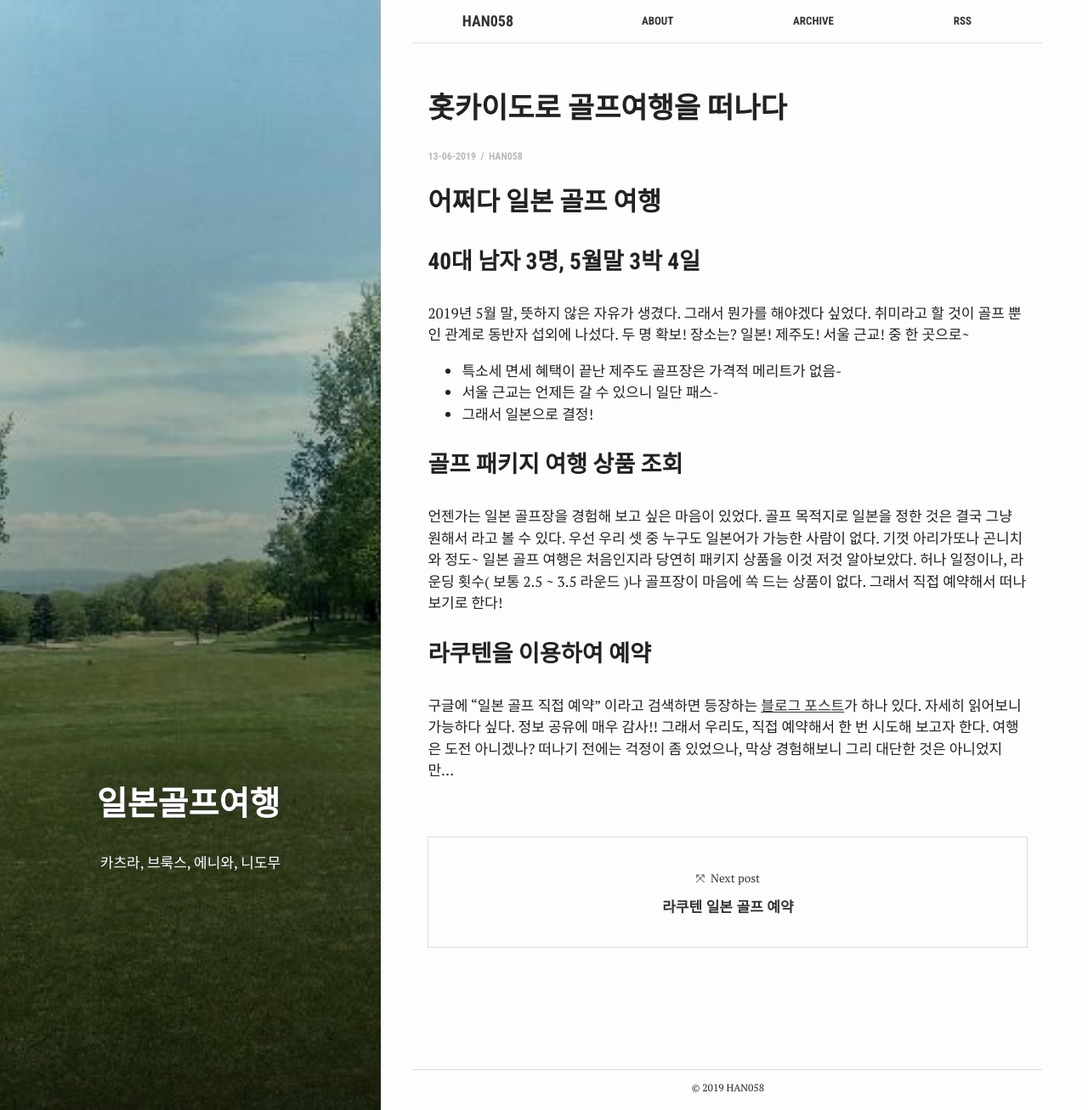
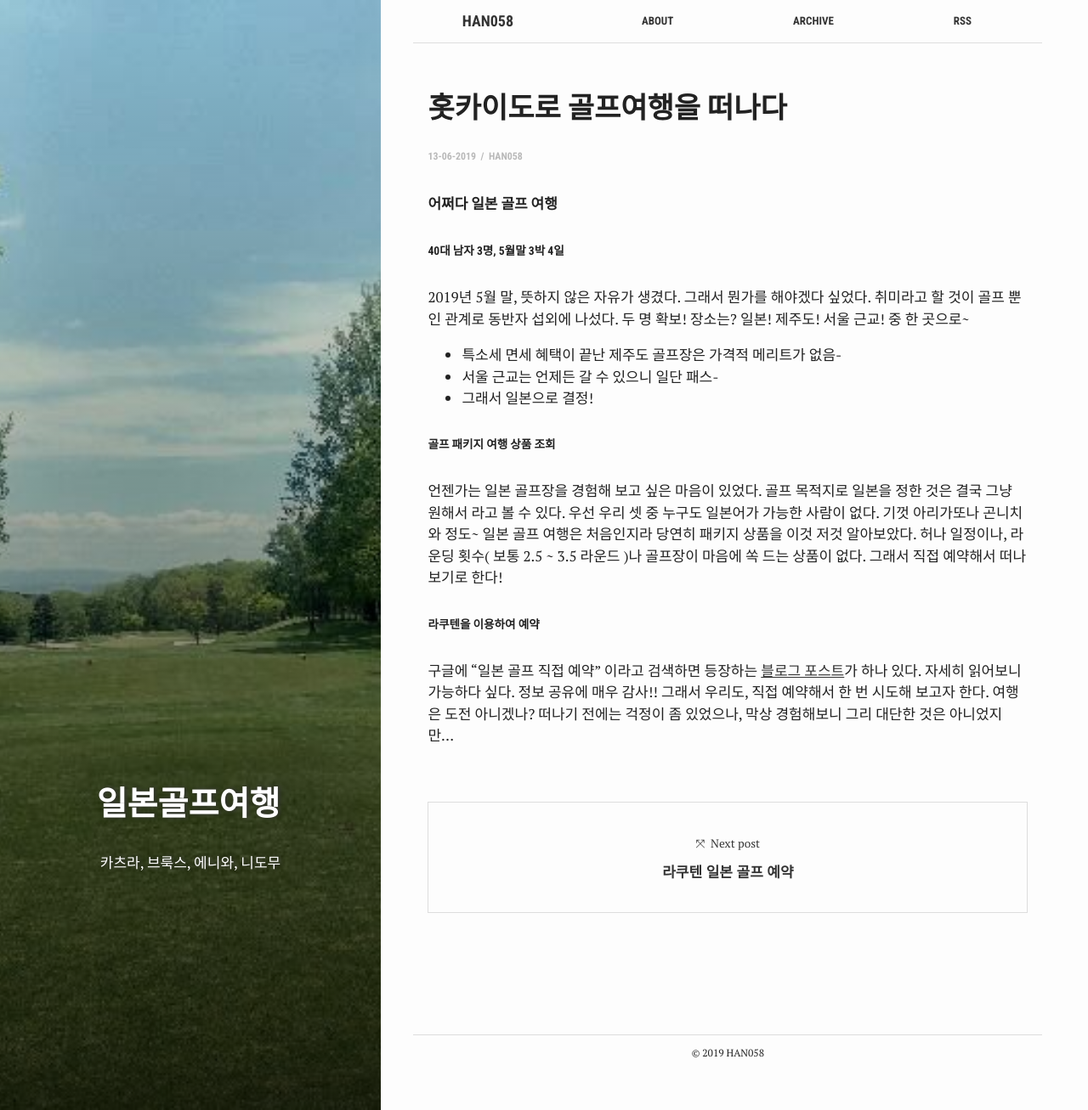
Before and after one commit to han058/han058.github.io, a Jekyll site: the page built from _posts/2019-06-13-hokkaido-golf.md, in a window 1280 px wide and 1307 px high. Shown: the whole window at 85% size. Built offline with Jekyll 4.4.1, drawn with Linux system fonts in a browser that asks for light colours.

Commit message:
correction

```diff
--- a/_posts/2019-06-13-hokkaido-golf.md
+++ b/_posts/2019-06-13-hokkaido-golf.md
@@ -9,8 +9,8 @@ categories: posts
 tags: '일본골프여행'
 author: han058
 ---
-## 어쩌다 일본 골프 여행
-### 40대 남자 3명, 5월말 3박 4일
+##### 어쩌다 일본 골프 여행
+###### 40대 남자 3명, 5월말 3박 4일
 2019년 5월 말, 뜻하지 않은 자유가 생겼다.
 그래서 뭔가를 해야겠다 싶었다.
 취미라고 할 것이 골프 뿐인 관계로 동반자 섭외에 나섰다.
@@ -20,7 +20,7 @@ author: han058
 * 서울 근교는 언제든 갈 수 있으니 일단 패스-
 * 그래서 일본으로 결정!
 
-### 골프 패키지 여행 상품 조회
+###### 골프 패키지 여행 상품 조회
 언젠가는 일본 골프장을 경험해 보고 싶은 마음이 있었다.
 골프 목적지로 일본을 정한 것은 결국 그냥 원해서 라고 볼 수 있다.
 우선 우리 셋 중 누구도 일본어가 가능한 사람이 없다.
@@ -29,7 +29,7 @@ author: han058
 허나 일정이나, 라운딩 횟수( 보통 2.5 ~ 3.5 라운드 )나 골프장이 마음에 쏙 드는 상품이 없다.
 그래서 직접 예약해서 떠나보기로 한다!
 
-### 라쿠텐을 이용하여 예약
+###### 라쿠텐을 이용하여 예약
 구글에 "일본 골프 직접 예약" 이라고 검색하면 등장하는 [블로그 포스트](http://blog.naver.com/explorerlte/221387198624)가 하나 있다.
 자세히 읽어보니 가능하다 싶다. 정보 공유에 매우 감사!!
 그래서 우리도, 직접 예약해서 한 번 시도해 보고자 한다.
```
Also changed, not shown: _posts/2019-06-14-rakuten-golf.md (+1 -1 lines).
